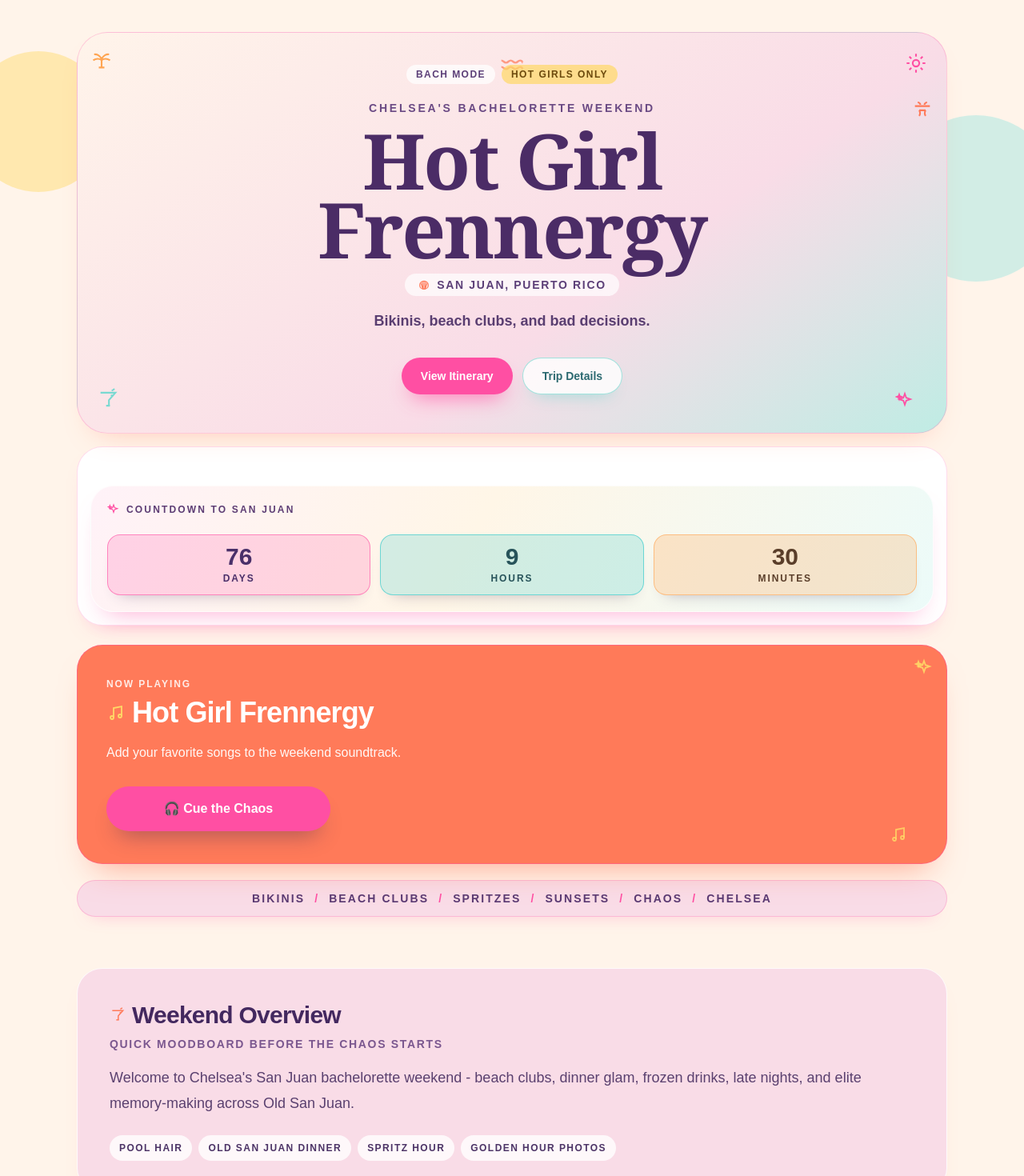
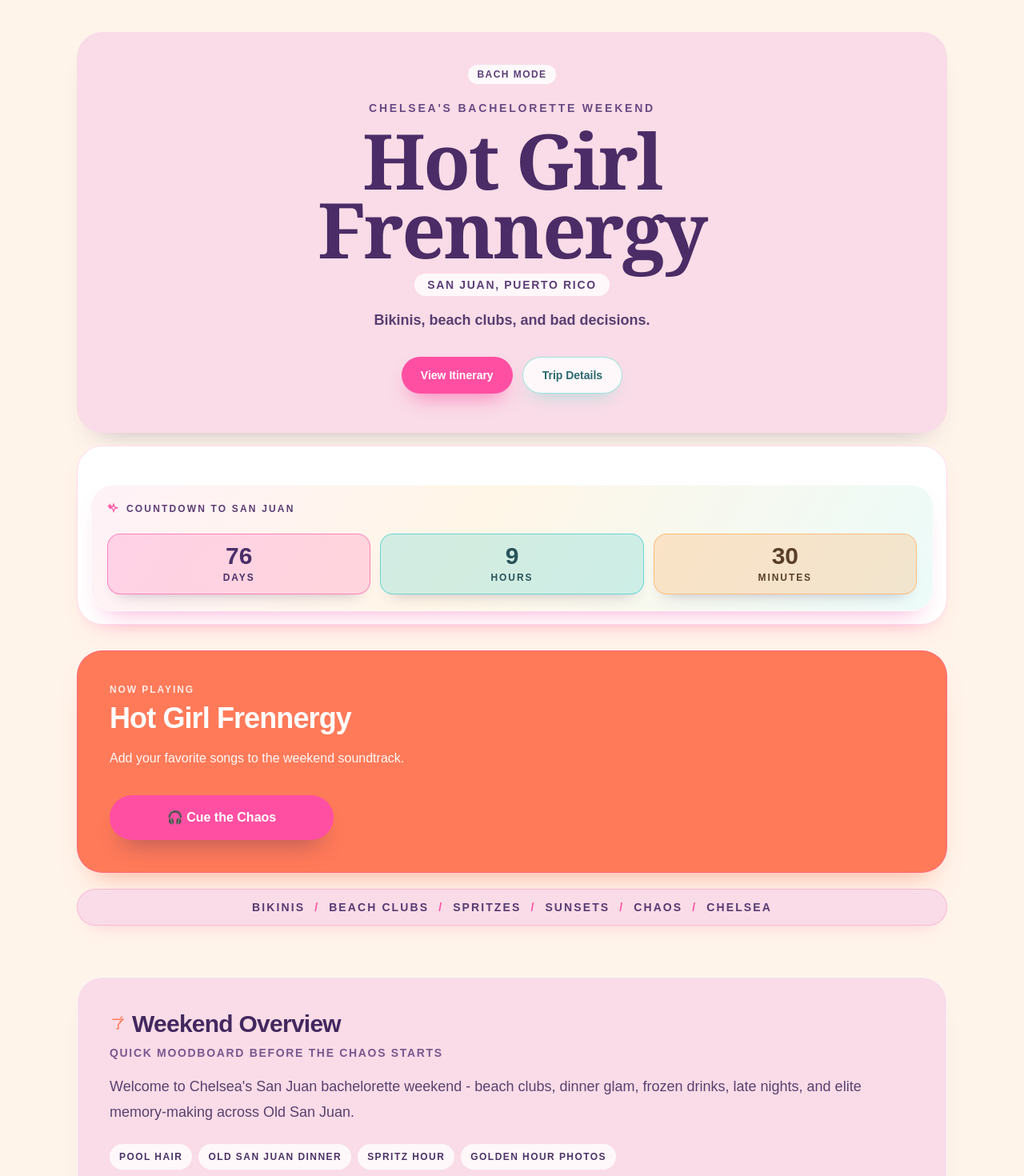
Before and after one commit to mwsimpson01-ux/frennergy-site, a Next.js app: page / in a window 1280 px wide. Shown: the top 1470 px of the page at 80% size. Built offline with nearby package versions, Linux system fonts and the light colour scheme.

Commit message:
final polish pass for cohesive bachelorette microsite

```diff
--- a/app/page.tsx
+++ b/app/page.tsx
@@ -54,7 +54,7 @@ const dayPlans: DayPlan[] = [
     day: "Friday",
     era: "Arrival Era",
     subtitle: "An easy night in before the chaos begins.",
-    cardClass: "bg-[#FFF2F8] border-[#FF4FA3]/35",
+    cardClass: "bg-[#FFF4EA] border-[#F9DCE7]",
     events: [
       {
         time: "Afternoon",
@@ -86,7 +86,7 @@ const dayPlans: DayPlan[] = [
     day: "Saturday",
     era: "Main Character Day",
     subtitle: "Beach club energy from sunrise glow to late-night chaos.",
-    cardClass: "bg-[#ECFDFC] border-[#79D9D1]/45",
+    cardClass: "bg-[#FFF4EA] border-[#F9DCE7]",
     events: [
       {
         time: "10:00 AM",
@@ -136,7 +136,7 @@ const dayPlans: DayPlan[] = [
     day: "Sunday",
     era: "Recovery Glow",
     subtitle: "Slow morning, one more pool moment, and airport hugs.",
-    cardClass: "bg-[#FFF8EE] border-[#FFA552]/45",
+    cardClass: "bg-[#FFF4EA] border-[#F9DCE7]",
     events: [
       {
         time: "10:30 AM",
@@ -161,50 +161,38 @@ const dayPlans: DayPlan[] = [
 ];
 
 const weekendRules = [
-  { label: "Take the shot", className: "bg-[#FFD966] text-[#493503] rotate-[-2deg]" },
-  { label: "Take the photo", className: "bg-[#FF7A59] text-white rotate-[2deg]" },
-  { label: "Drink the cocktail", className: "bg-[#79D9D1] text-[#124F4B] rotate-[-1deg]" },
-  { label: "Hydrate occasionally", className: "bg-[#BFECE4] text-[#1C5E58] rotate-[1deg]" },
-  { label: "Celebrate Chelsea", className: "bg-[#FF4FA3] text-white rotate-[-2deg]" },
-  { label: "No bad vibes", className: "bg-[#C9A6FF] text-[#341A57] rotate-[1deg]" },
+  "Take the shot",
+  "Take the photo",
+  "Drink the cocktail",
+  "Hydrate occasionally",
+  "Celebrate Chelsea",
+  "No bad vibes",
 ];
 
 const tripDetails = [
   {
     label: "House",
     value: "Villa details coming soon",
-    icon: "palm",
-    tileClass: "bg-[#FFF2F8] border-[#FF4FA3]/35",
   },
   {
     label: "Airport",
     value: "Fly into SJU",
-    icon: "sun",
-    tileClass: "bg-[#FFF8EE] border-[#FFA552]/45",
   },
   {
     label: "Transportation",
     value: "Uber is easiest for getting around",
-    icon: "sunglasses",
-    tileClass: "bg-[#ECFDFC] border-[#79D9D1]/45",
   },
   {
     label: "Check-in",
     value: "Details to come",
-    icon: "shell",
-    tileClass: "bg-[#F9DCE7] border-[#FF4FA3]/35",
   },
   {
     label: "Group Chat",
     value: "Watch the chat for live updates",
-    icon: "sparkle",
-    tileClass: "bg-[#F4EDFF] border-[#C9A6FF]/45",
   },
   {
     label: "Weather",
     value: "Hot, sunny, and humid - pack accordingly",
-    icon: "flame",
-    tileClass: "bg-[#FFF8EE] border-[#FFA552]/45",
   },
 ] as const;
 
@@ -213,22 +201,16 @@ const tripExtras = [
     title: "Packing Guide",
     subtitle: "Must-pack edits",
     copy: "Swimsuits, coverups, comfy sandals, SPF, fan, and one dramatic dinner look.",
-    icon: "bikini",
-    cardClass: "bg-[#FFF2F8] border-[#FF4FA3]/35",
   },
   {
     title: "Villa / Hotel Info",
     subtitle: "Stay details",
     copy: "Address, room split, and keypad details will be pinned in the group chat.",
-    icon: "palm",
-    cardClass: "bg-[#ECFDFC] border-[#79D9D1]/45",
   },
   {
     title: "Weather",
     subtitle: "Forecast vibe",
     copy: "Hot and humid all weekend. Lightweight fabrics and hydration are non-negotiable.",
-    icon: "sun",
-    cardClass: "bg-[#FFF8EE] border-[#FFA552]/45",
   },
 ] as const;
 
@@ -285,19 +267,6 @@ function IconSparkle({ className = "h-5 w-5" }: IconProps) {
   );
 }
 
-function IconBikini({ className = "h-5 w-5" }: IconProps) {
-  return (
-    <svg viewBox="0 0 24 24" fill="none" stroke="currentColor" strokeWidth="1.8" className={className}>
-      <path d="M7 6c1.8 0 2.6 1.4 3 2.5" />
-      <path d="M17 6c-1.8 0-2.6 1.4-3 2.5" />
-      <path d="M4 10h16" />
-      <path d="M8.5 14.5c1.3 1.5 1.3 4.5 0 6" />
-      <path d="M15.5 14.5c-1.3 1.5-1.3 4.5 0 6" />
-      <path d="M8.5 14.5h7" />
-    </svg>
-  );
-}
-
 function IconShell({ className = "h-5 w-5" }: IconProps) {
   return (
     <svg viewBox="0 0 24 24" fill="none" stroke="currentColor" strokeWidth="1.8" className={className}>
@@ -307,16 +276,6 @@ function IconShell({ className = "h-5 w-5" }: IconProps) {
       <path d="M15.2 6.2 14 20" />
       <path d="M6.5 9.3 9.6 19.4" />
       <path d="M17.5 9.3 14.4 19.4" />
-    </svg>
-  );
-}
-
-function IconSunglasses({ className = "h-5 w-5" }: IconProps) {
-  return (
-    <svg viewBox="0 0 24 24" fill="none" stroke="currentColor" strokeWidth="1.8" className={className}>
-      <path d="M3.5 11.2h17" />
-      <path d="M4.5 11.2 6 16c.2.6.8 1 1.4 1h2.2c.6 0 1.2-.4 1.4-1l1-3.1" />
-      <path d="M19.5 11.2 18 16c-.2.6-.8 1-1.4 1h-2.2c-.6 0-1.2-.4-1.4-1l-1-3.1" />
     </svg>
   );
 }
@@ -349,26 +308,6 @@ function IconCamera({ className = "h-5 w-5" }: IconProps) {
   );
 }
 
-function IconMusic({ className = "h-5 w-5" }: IconProps) {
-  return (
-    <svg viewBox="0 0 24 24" fill="none" stroke="currentColor" strokeWidth="1.8" className={className}>
-      <path d="M9 18V6l10-2v12" />
-      <circle cx="7" cy="18" r="2" />
-      <circle cx="17" cy="16" r="2" />
-    </svg>
-  );
-}
-
-function iconByName(name: (typeof tripDetails)[number]["icon"] | (typeof tripExtras)[number]["icon"]) {
-  if (name === "palm") return <IconPalm className="h-5 w-5" />;
-  if (name === "sun") return <IconSunburst className="h-5 w-5" />;
-  if (name === "sunglasses") return <IconSunglasses className="h-5 w-5" />;
-  if (name === "shell") return <IconShell className="h-5 w-5" />;
-  if (name === "sparkle") return <IconSparkle className="h-5 w-5" />;
-  if (name === "bikini") return <IconBikini className="h-5 w-5" />;
-  return <IconFlame className="h-5 w-5" />;
-}
-
 function activityIconByType(type: ActivityType) {
   if (type === "arrivals") return <IconPalm className="h-4 w-4" />;
   if (type === "meal") return <IconShell className="h-4 w-4" />;
@@ -381,38 +320,13 @@ function activityIconByType(type: ActivityType) {
 
 export default function FrennergyPage() {
   return (
-    <main className="relative isolate overflow-hidden bg-[#FFF4EA] text-[#3D2B57]">
-      <div className="pointer-events-none absolute -left-10 top-16 -z-10 h-44 w-44 rounded-full bg-[#FFD966]/45" />
-      <div className="pointer-events-none absolute right-[-2.75rem] top-36 -z-10 h-52 w-52 rounded-full bg-[#BFECE4]/70" />
-
-      <div className="mx-auto w-full max-w-6xl px-4 pb-16 pt-6 sm:px-8 sm:pb-24 sm:pt-10">
-        <section className="relative overflow-hidden rounded-[2.4rem] border border-[#FF4FA3]/25 bg-[linear-gradient(145deg,#FFF4EA_0%,#F9DCE7_62%,#BFECE4_100%)] px-6 pb-10 pt-8 shadow-[0_18px_36px_-22px_rgba(255,122,89,0.4)] sm:px-10 sm:pb-12 sm:pt-10">
-          <div className="pointer-events-none absolute left-4 top-5 text-[#FFA552]">
-            <IconPalm className="h-7 w-7" />
-          </div>
-          <div className="pointer-events-none absolute right-6 top-6 text-[#FF4FA3]">
-            <IconSunburst className="h-7 w-7" />
-          </div>
-          <div className="pointer-events-none absolute right-4 top-20 text-[#FF7A59]">
-            <IconBikini className="h-7 w-7" />
-          </div>
-          <div className="pointer-events-none absolute left-6 bottom-7 text-[#79D9D1]">
-            <IconCocktail className="h-7 w-7" />
-          </div>
-          <div className="pointer-events-none absolute right-10 bottom-7 text-[#FF4FA3]">
-            <IconSparkle className="h-6 w-6" />
-          </div>
-          <div className="pointer-events-none absolute left-1/2 top-6 -translate-x-1/2 text-[#FF7A59]/70">
-            <IconWave className="h-8 w-8" />
-          </div>
-
-          <div className="relative mx-auto max-w-3xl text-center">
-            <div className="flex justify-center gap-2">
-              <span className="rounded-full bg-white/75 px-3 py-1 text-xs font-semibold uppercase tracking-[0.12em] text-[#5C3F78]">
+    <main className="bg-[#FFF4EA] text-[#3D2B57]">
+      <div className="mx-auto w-full max-w-6xl px-4 pb-20 pt-6 sm:px-8 sm:pb-28 sm:pt-10">
+        <section className="rounded-[2rem] border border-[#F9DCE7] bg-[#F9DCE7] px-6 pb-10 pt-8 shadow-[0_20px_34px_-24px_rgba(61,43,87,0.35)] sm:px-10 sm:pb-12 sm:pt-10">
+          <div className="mx-auto max-w-3xl text-center">
+            <div className="flex justify-center">
+              <span className="rounded-full bg-white/85 px-3 py-1 text-xs font-semibold uppercase tracking-[0.12em] text-[#5C3F78]">
                 bach mode
-              </span>
-              <span className="rounded-full bg-[#FFD966]/70 px-3 py-1 text-xs font-semibold uppercase tracking-[0.12em] text-[#6B490C]">
-                hot girls only
               </span>
             </div>
 
@@ -422,8 +336,7 @@ export default function FrennergyPage() {
             <h1 className="mt-3 font-[family-name:Georgia,Times,serif] text-6xl font-black leading-[0.9] tracking-tight text-[#4B2C66] sm:text-7xl lg:text-8xl">
               Hot Girl Frennergy
             </h1>
-            <p className="mt-3 inline-flex items-center gap-2 rounded-full bg-white/70 px-4 py-1 text-sm font-semibold uppercase tracking-[0.12em] text-[#5C3F78]">
-              <IconShell className="h-4 w-4 text-[#FF7A59]" />
+            <p className="mt-3 inline-flex rounded-full bg-white/80 px-4 py-1 text-sm font-semibold uppercase tracking-[0.12em] text-[#5C3F78]">
               San Juan, Puerto Rico
             </p>
             <p className="mx-auto mt-4 max-w-xl text-lg font-semibold leading-7 text-[#5A3E71]">
@@ -451,21 +364,10 @@ export default function FrennergyPage() {
           <Countdown targetDate={tripStart} label="Countdown to San Juan" />
         </section>
 
-        <section className="mt-5 sm:mt-6" aria-labelledby="music-title">
-          <div className="relative overflow-hidden rounded-[2rem] border border-[#FF4FA3]/45 bg-[#FF7A59] px-7 py-8 shadow-[0_24px_40px_-22px_rgba(255,122,89,0.65)] sm:px-9 sm:py-10">
-            <div className="pointer-events-none absolute right-4 top-4 text-[#FFD966]/90">
-              <IconSparkle className="h-6 w-6" />
-            </div>
-            <div className="pointer-events-none absolute right-12 bottom-6 text-[#FFD966]/85">
-              <IconMusic className="h-6 w-6" />
-            </div>
-
+        <section className="mt-6 sm:mt-8" aria-labelledby="music-title">
+          <div className="rounded-[2rem] border border-[#FF4FA3]/45 bg-[#FF7A59] px-7 py-9 shadow-[0_22px_34px_-20px_rgba(255,122,89,0.58)] sm:px-10 sm:py-10">
             <p className="text-xs font-semibold uppercase tracking-[0.16em] text-white/85">NOW PLAYING</p>
-            <h2
-              id="music-title"
-              className="mt-2 inline-flex items-center gap-2 text-3xl font-black tracking-tight text-white sm:text-4xl"
-            >
-              <IconMusic className="h-6 w-6 text-[#FFD966]" />
+            <h2 id="music-title" className="mt-2 text-3xl font-black tracking-tight text-white sm:text-4xl">
               Hot Girl Frennergy
             </h2>
 
@@ -477,7 +379,7 @@ export default function FrennergyPage() {
               href={playlistUrl}
               target="_blank"
               rel="noopener noreferrer"
-              className="mt-7 inline-flex w-full items-center justify-center rounded-full bg-[#FF4FA3] px-6 py-4 text-base font-bold text-white shadow-[0_18px_28px_-14px_rgba(61,43,87,0.45)] transition duration-300 hover:-translate-y-1 hover:bg-[#EA3793] focus-visible:outline-none focus-visible:ring-2 focus-visible:ring-white focus-visible:ring-offset-2 focus-visible:ring-offset-[#FF7A59] sm:w-auto sm:min-w-[280px]"
+              className="mt-8 inline-flex w-full items-center justify-center rounded-full bg-[#FF4FA3] px-6 py-4 text-base font-bold text-white shadow-[0_18px_30px_-16px_rgba(61,43,87,0.48)] transition duration-300 hover:-translate-y-1 hover:bg-[#EA3793] focus-visible:outline-none focus-visible:ring-2 focus-visible:ring-white focus-visible:ring-offset-2 focus-visible:ring-offset-[#FF7A59] sm:w-auto sm:min-w-[280px]"
             >
               🎧 Cue the Chaos
             </a>
@@ -498,7 +400,7 @@ export default function FrennergyPage() {
           </p>
         </section>
 
-        <section className="mt-12 rounded-[2rem] border border-white/85 bg-[#F9DCE7] p-6 shadow-[0_18px_34px_-24px_rgba(255,122,89,0.35)] sm:mt-16 sm:p-10" aria-labelledby="overview-title">
+        <section className="mt-14 rounded-[2rem] border border-white/85 bg-[#F9DCE7] p-6 shadow-[0_20px_34px_-24px_rgba(61,43,87,0.28)] sm:mt-16 sm:p-10" aria-labelledby="overview-title">
           <h2 id="overview-title" className="inline-flex items-center gap-2 text-2xl font-bold tracking-tight text-[#43285F] sm:text-3xl">
             <IconCocktail className="h-5 w-5 text-[#FF7A59]" />
             Weekend Overview
@@ -519,8 +421,8 @@ export default function FrennergyPage() {
           </div>
         </section>
 
-        <section id="itinerary" className="mt-10 sm:mt-14" aria-labelledby="itinerary-title">
-          <div className="rounded-[2rem] border border-white/85 bg-white p-6 shadow-[0_18px_34px_-24px_rgba(255,165,82,0.4)] sm:p-10">
+        <section id="itinerary" className="mt-12 sm:mt-16" aria-labelledby="itinerary-title">
+          <div className="rounded-[2rem] border border-white/85 bg-[#FFF4EA] p-6 shadow-[0_20px_34px_-24px_rgba(61,43,87,0.28)] sm:p-10">
             <h2 id="itinerary-title" className="inline-flex items-center gap-2 text-2xl font-bold tracking-tight text-[#462A62] sm:text-3xl">
               <IconPalm className="h-5 w-5 text-[#79D9D1]" />
               Day-by-Day Guide
@@ -529,11 +431,11 @@ export default function FrennergyPage() {
               itinerary flow by era
             </p>
 
-            <div className="mt-6 space-y-5 sm:mt-8">
+            <div className="mt-6 space-y-6 sm:mt-8">
               {dayPlans.map((plan) => (
                 <article
                   key={plan.day}
-                  className={`rounded-[1.5rem] border p-5 shadow-[0_12px_24px_-18px_rgba(61,43,87,0.35)] sm:p-6 ${plan.cardClass}`}
+                  className={`rounded-[1.4rem] border p-5 shadow-[0_12px_24px_-18px_rgba(61,43,87,0.28)] sm:p-6 ${plan.cardClass}`}
                 >
                   <div className="flex flex-wrap items-end justify-between gap-3">
                     <div>
@@ -549,10 +451,10 @@ export default function FrennergyPage() {
                     {plan.events.map((event) => (
                       <article
                         key={`${plan.day}-${event.time}-${event.label}`}
-                        className="rounded-2xl border border-white/90 bg-white/92 p-4 shadow-[0_10px_20px_-16px_rgba(61,43,87,0.3)]"
+                        className="rounded-[1.2rem] border border-[#F9DCE7] bg-white p-4 shadow-[0_10px_20px_-16px_rgba(61,43,87,0.25)]"
                       >
                         <div className="flex items-start gap-3">
-                          <span className="inline-flex h-8 w-8 items-center justify-center rounded-full bg-white text-[#FF4FA3]">
+                          <span className="inline-flex h-8 w-8 items-center justify-center rounded-full bg-[#FFF4EA] text-[#FF4FA3]">
                             {activityIconByType(event.type)}
                           </span>
                           <div>
@@ -572,8 +474,8 @@ export default function FrennergyPage() {
           </div>
         </section>
 
-        <section className="mt-10 sm:mt-14" aria-labelledby="rules-title">
-          <div className="rounded-[2rem] border border-white/85 bg-[#FFF4EA] p-6 shadow-[0_18px_34px_-24px_rgba(255,165,82,0.4)] sm:p-10">
+        <section className="mt-12 sm:mt-16" aria-labelledby="rules-title">
+          <div className="rounded-[2rem] border border-white/85 bg-[#FFF4EA] p-6 shadow-[0_20px_34px_-24px_rgba(61,43,87,0.28)] sm:p-10">
             <h2 id="rules-title" className="inline-flex items-center gap-2 text-2xl font-bold tracking-tight text-[#40275F] sm:text-3xl">
               <IconSparkle className="h-5 w-5 text-[#FF4FA3]" />
               Weekend Rules
@@ -584,18 +486,18 @@ export default function FrennergyPage() {
             <div className="mt-6 flex flex-wrap gap-3 sm:mt-8">
               {weekendRules.map((rule) => (
                 <p
-                  key={rule.label}
-                  className={`rounded-2xl px-4 py-3 text-sm font-black uppercase tracking-[0.08em] shadow-[0_10px_18px_-14px_rgba(61,43,87,0.45)] transition duration-300 hover:-translate-y-1 sm:text-base ${rule.className}`}
+                  key={rule}
+                  className="rounded-full border border-[#FF4FA3]/25 bg-white px-4 py-3 text-sm font-black uppercase tracking-[0.08em] text-[#553873] shadow-[0_10px_18px_-14px_rgba(61,43,87,0.25)] transition duration-300 hover:-translate-y-1 sm:text-base"
                 >
-                  {rule.label}
+                  {rule}
                 </p>
               ))}
             </div>
           </div>
         </section>
 
-        <section id="details" className="mt-10 sm:mt-14" aria-labelledby="trip-details-title">
-          <div className="rounded-[2rem] border border-white/85 bg-[#FFF4EA] p-6 shadow-[0_18px_34px_-24px_rgba(121,217,209,0.45)] sm:p-10">
+        <section id="details" className="mt-12 sm:mt-16" aria-labelledby="trip-details-title">
+          <div className="rounded-[2rem] border border-white/85 bg-[#BFECE4]/35 p-6 shadow-[0_20px_34px_-24px_rgba(61,43,87,0.28)] sm:p-10">
             <h2 id="trip-details-title" className="inline-flex items-center gap-2 text-2xl font-bold tracking-tight text-[#40275F] sm:text-3xl">
               <IconShell className="h-5 w-5 text-[#FF8A3D]" />
               Trip Details
@@ -607,10 +509,9 @@ export default function FrennergyPage() {
               {tripDetails.map((detail) => (
                 <article
                   key={detail.label}
-                  className={`rounded-[1.5rem] border px-5 py-5 shadow-[0_12px_22px_-16px_rgba(61,43,87,0.35)] transition duration-300 hover:-translate-y-1 hover:shadow-[0_16px_26px_-16px_rgba(61,43,87,0.35)] ${detail.tileClass}`}
+                  className="rounded-[1.4rem] border border-[#F9DCE7] bg-white px-5 py-5 shadow-[0_12px_22px_-16px_rgba(61,43,87,0.25)] transition duration-300 hover:-translate-y-1 hover:shadow-[0_16px_26px_-16px_rgba(61,43,87,0.28)]"
                 >
-                  <div className="inline-flex items-center gap-2 rounded-full bg-white/75 px-3 py-1 text-xs font-semibold uppercase tracking-[0.12em] text-[#4A3168]">
-                    <span className="text-[#FF4FA3]">{iconByName(detail.icon)}</span>
+                  <div className="inline-flex rounded-full bg-[#FFF4EA] px-3 py-1 text-xs font-semibold uppercase tracking-[0.12em] text-[#4A3168]">
                     {detail.label}
                   </div>
                   <p className="mt-3 text-base leading-7 text-[#563E71]">{detail.value}</p>
@@ -620,8 +521,8 @@ export default function FrennergyPage() {
           </div>
         </section>
 
-        <section className="mt-10 sm:mt-14" aria-labelledby="extras-title">
-          <div className="rounded-[2rem] border border-white/85 bg-[#F4EDFF] p-6 shadow-[0_18px_34px_-24px_rgba(201,166,255,0.45)] sm:p-10">
+        <section className="mt-12 sm:mt-16" aria-labelledby="extras-title">
+          <div className="rounded-[2rem] border border-white/85 bg-[#F4EDFF] p-6 shadow-[0_20px_34px_-24px_rgba(61,43,87,0.28)] sm:p-10">
             <h2 id="extras-title" className="inline-flex items-center gap-2 text-2xl font-bold tracking-tight text-[#40275F] sm:text-3xl">
               <IconWave className="h-5 w-5 text-[#79D9D1]" />
               Trip Extras
@@ -633,10 +534,9 @@ export default function FrennergyPage() {
               {tripExtras.map((item) => (
                 <article
                   key={item.title}
-                  className={`rounded-[1.5rem] border px-5 py-5 shadow-[0_12px_22px_-16px_rgba(61,43,87,0.35)] transition duration-300 hover:-translate-y-1 hover:shadow-[0_16px_26px_-16px_rgba(61,43,87,0.35)] ${item.cardClass}`}
+                  className="rounded-[1.4rem] border border-[#F9DCE7] bg-white px-5 py-5 shadow-[0_12px_22px_-16px_rgba(61,43,87,0.25)] transition duration-300 hover:-translate-y-1 hover:shadow-[0_16px_26px_-16px_rgba(61,43,87,0.28)]"
                 >
-                  <div className="inline-flex items-center gap-2 rounded-full bg-white/75 px-3 py-1 text-xs font-semibold uppercase tracking-[0.12em] text-[#4A3168]">
-                    <span className="text-[#FF4FA3]">{iconByName(item.icon)}</span>
+                  <div className="inline-flex rounded-full bg-[#FFF4EA] px-3 py-1 text-xs font-semibold uppercase tracking-[0.12em] text-[#4A3168]">
                     {item.subtitle}
                   </div>
                   <h3 className="mt-3 text-lg font-bold text-[#3F2A58]">{item.title}</h3>
@@ -647,16 +547,9 @@ export default function FrennergyPage() {
           </div>
         </section>
 
-        <section id="photos" className="mt-12 sm:mt-16" aria-labelledby="photos-title">
-          <div className="relative overflow-hidden rounded-[2rem] border border-[#FF7A59]/35 bg-[#FFA552] px-6 py-9 text-[#4A2E63] shadow-[0_22px_42px_-24px_rgba(255,122,89,0.55)] sm:px-10 sm:py-11">
-            <div className="pointer-events-none absolute right-6 top-4 text-white/70">
-              <IconSparkle className="h-6 w-6" />
-            </div>
-            <div className="pointer-events-none absolute left-6 bottom-5 text-[#79D9D1]/70">
-              <IconCamera className="h-7 w-7" />
-            </div>
-
-            <div className="relative rounded-[1.5rem] border border-white/75 bg-[#FFF4EA] p-5 sm:p-7">
+        <section id="photos" className="mt-14 sm:mt-16" aria-labelledby="photos-title">
+          <div className="rounded-[2rem] border border-[#FF7A59]/35 bg-[#FFA552] px-6 py-9 text-[#4A2E63] shadow-[0_22px_40px_-24px_rgba(255,122,89,0.5)] sm:px-10 sm:py-11">
+            <div className="rounded-[1.4rem] border border-white/75 bg-[#FFF4EA] p-5 sm:p-7">
               <h2 id="photos-title" className="inline-flex items-center gap-2 text-3xl font-black tracking-tight sm:text-4xl">
                 <IconCamera className="h-7 w-7 text-[#FF4FA3]" />
                 Camera Roll Chaos
@@ -666,9 +559,8 @@ export default function FrennergyPage() {
               </p>
               <a
                 href="#photos"
-                className="mt-7 inline-flex items-center justify-center gap-2 rounded-full bg-[#FF4FA3] px-6 py-3 text-sm font-semibold text-white shadow-[0_14px_24px_-12px_rgba(255,79,163,0.75)] transition duration-300 hover:-translate-y-1 hover:bg-[#E93593] focus-visible:outline-none focus-visible:ring-2 focus-visible:ring-[#FF4FA3] focus-visible:ring-offset-2"
+                className="mt-7 inline-flex items-center justify-center rounded-full bg-[#FF4FA3] px-6 py-3 text-sm font-semibold text-white shadow-[0_14px_24px_-12px_rgba(255,79,163,0.75)] transition duration-300 hover:-translate-y-1 hover:bg-[#E93593] focus-visible:outline-none focus-visible:ring-2 focus-visible:ring-[#FF4FA3] focus-visible:ring-offset-2"
               >
-                <IconSparkle className="h-4 w-4" />
                 Add Shared Album Link
               </a>
             </div>
```
